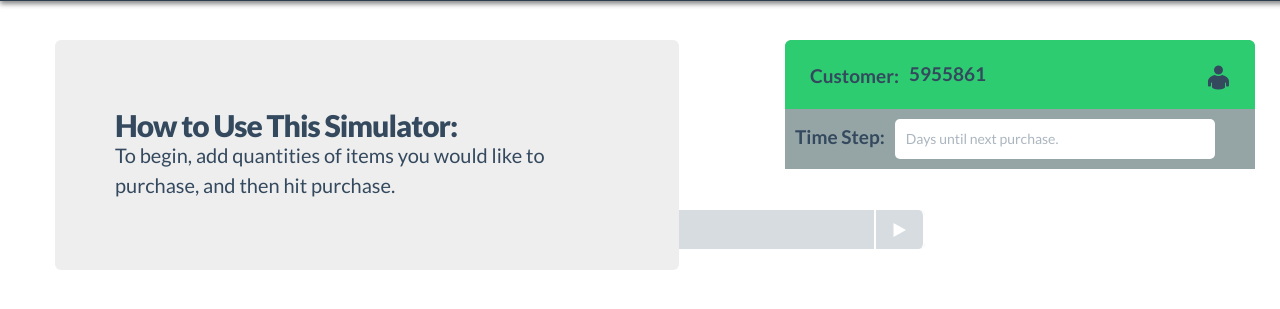
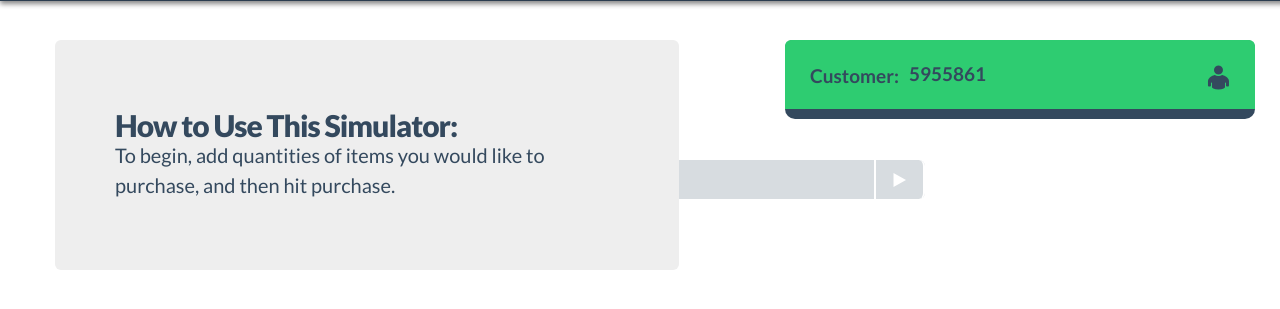
Before and after one commit to sankethkatta/info296-ng, a Flask app: page / in a window 1280 px wide. Shown: the part 49-358 px from the top of the page. Run offline with Flask 2, Linux system fonts and the light colour scheme; parts of the project's set-up code (start-up, migrations or seed data) failed here and were passed over.

Commit message:
bottom rounding in list, template for state machine

```diff
--- a/webapp/emperical_model.py
+++ b/webapp/emperical_model.py
@@ -28,7 +28,7 @@ def give_probability(group, day):
     #chopping off the edges
     #counter: histogram
     for i in xrange(len(tommy[group])):
-        if (tommy[group][i] < mean + std) and (tommy[group][i] > mean - std):
+        if (tommy[group][i] < (mean + std)) and (tommy[group][i] > (mean - std)):
             mod_norm.append(tommy[group][i])
     #rounding the consumption rate values to the nearest integer (day counts)
     mod_norm = map(lambda x:round(x),mod_norm)
@@ -94,7 +94,7 @@ def init_rankings(day_timestep):
         prob = give_probability(group, day_timestep)
         rankings.append(ProductGroup(prob, group, lookup(group)))
 
-    rankings.sort(reverse=True)
+    rankings.sort(reverse=True, key=lambda x: x.prob)
     return rankings
 
 def get_rankings(day_timestep):
--- a/webapp/static/css/main.css
+++ b/webapp/static/css/main.css
@@ -26,6 +26,7 @@
   border-radius: 8px 8px 0px 0px;
 }
 
+
 .todo li {
     background: #34495e center no-repeat;
     -webkit-transition: 0;
@@ -36,6 +37,18 @@
 
 .todo li.todo-done {
     background: transparent center no-repeat;
+}
+
+.round-bottom {
+    width: 100%;
+    height: 10px;
+    background: #34495e;
+    -webkit-border-bottom-right-radius: 10px;
+    -webkit-border-bottom-left-radius: 10px;
+    -moz-border-radius-bottomright: 10px;
+    -moz-border-radius-bottomleft: 10px;
+    border-bottom-right-radius: 10px;
+    border-bottom-left-radius: 10px;
 }
 
 .customer-icon {
@@ -159,7 +172,7 @@
 
 .add, .sub {
     font-weight: bold;
-    font-size: 25px;
+    font-size: 20px;
     color: #fbfbfb;
     display: block;
     text-align: center;
@@ -183,8 +196,8 @@
 .subadd-wrapper {
     display: inline-block;
     background-color: #27AE60;
-    height: 25px;
-    width: 25px;
+    height: 20px;
+    width: 20px;
 
     -webkit-border-radius: 100px;
     -moz-border-radius: 100px;
--- a/webapp/static/js/main.js
+++ b/webapp/static/js/main.js
@@ -44,9 +44,29 @@ slideRight = function() {
     }
 };
 
+/* The state machine transition
+ * there are 3 transitions possible
+ * 1 --> 2, 2 --> 3, 3 --> 2
+ */
+var transition = function() {
+    if (STATE === 1) {
+        STATE = 2;
+        /* TRANSITION FROM 1 --> 2 */
+
+    } else if (STATE === 2) {
+        STATE = 3;
+        /* TRANSITION FROM 2 --> 3 */
+
+    } else if (STATE === 3) {
+        STATE = 2;
+        /* TRANSITION FROM 3 --> 2 */
+    }
+}
 
 /* Following runs on document ready */
 $(document).ready(function() {
+
+var STATE = 1;
 
     /* On purchase */
     $(document).on("submit", ".rec-form", function(e) {
--- a/webapp/templates/rec_list.html
+++ b/webapp/templates/rec_list.html
@@ -10,7 +10,7 @@
             <input class="todo-search-field" type="text" value="{{ customer_lnr }}" placeholder="customer_lnr" name="customer_lnr" disabled="disabled">
             <div class="customer-icon fui-man-24"></div>
         </div>
-        <ul class="reccomendation-list">
+        <ul class="recommendation-list">
             {% for item in rec_list %}
                 <li class="recommendation-item" data-group_id="{{ item.group_id }}">
                     <div class="todo-content">
@@ -25,8 +25,5 @@
             {% endfor %}
         </ul>
     </div>
-    <div class="todo-time-step">
-      <div class="time-step-field">Time Step:</div>
-      <input class="time-step-input" type="number" placeholder="Days until next purchase." min="0">
-    </div>
+    <div class="round-bottom"></div>
 </form>
```
